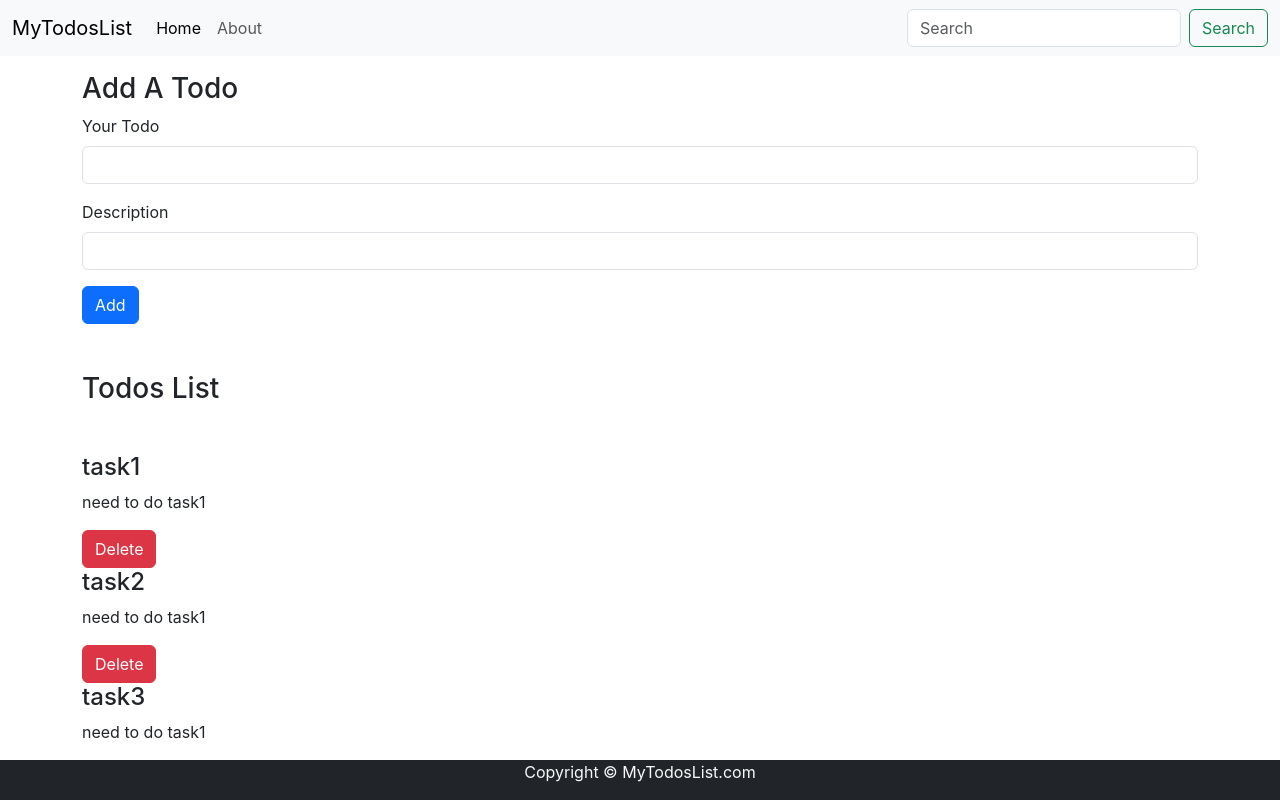
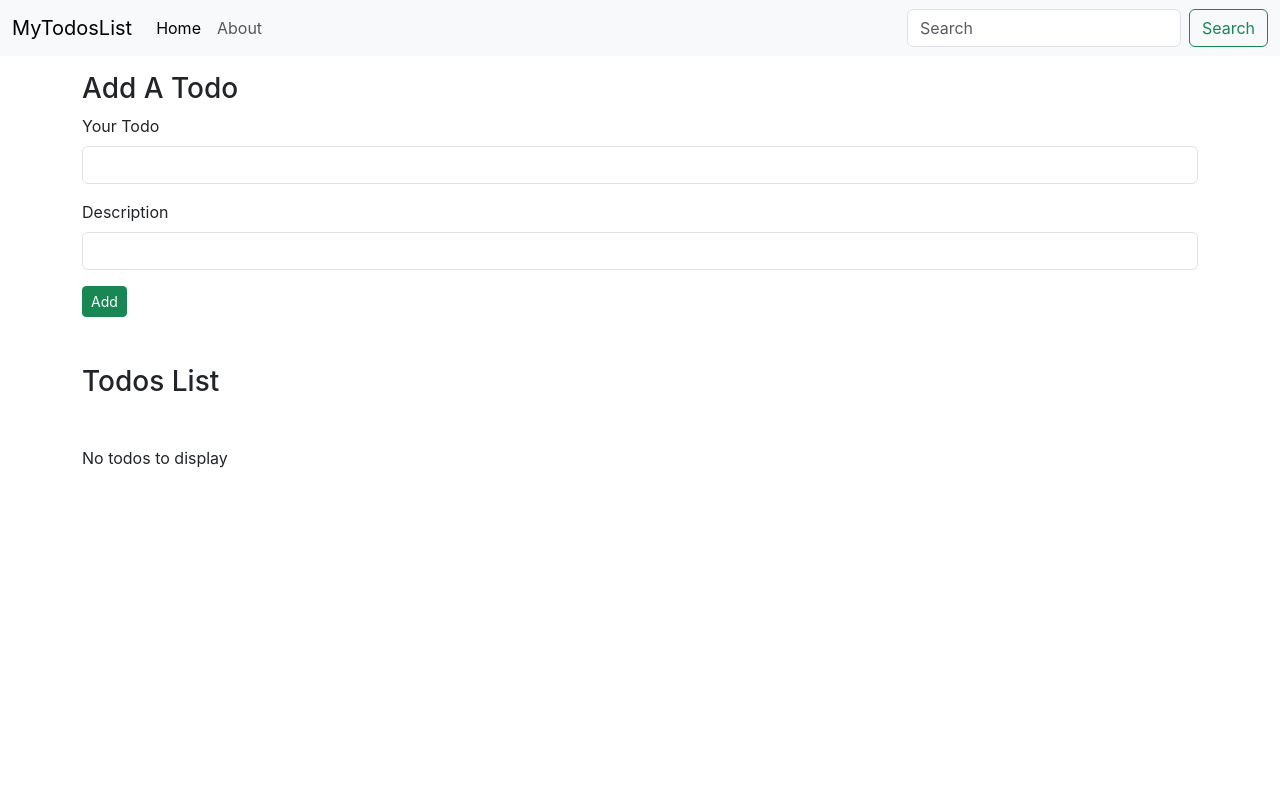
Before and after one commit to Renesa810/ToDo-List, a React (Create React App) app: page / in a window 1280 px wide. Shown: the top 800 px of the page. Built offline with nearby package versions, Linux system fonts and the light colour scheme.

Commit message:
adding new todo

```diff
--- a/src/App.js
+++ b/src/App.js
@@ -3,42 +3,59 @@ import Header from "./MyComponents/Header"
 import {Footer} from "./MyComponents/Footer"
 import {Todos} from "./MyComponents/Todos"
 import {AddTodo} from "./MyComponents/AddTodo"
-import { useState } from 'react';
+import { useState, useEffect, useEffectEvent } from 'react';
+import { cleanup } from '@testing-library/react';
 
 
 function App() {
+  let initTodo;
+  if(localStorage.getItem("todos")===null){
+    initTodo= [];
+  }
+  else{
+    initTodo=JSON.parse(localStorage.getItem("todos"));
+  }
+
+
   const onDelete = (todo)=>{
     console.log("I am ondelete of todo", todo);
 
     setTodos(todos.filter((e)=>{
       return e!==todo;
-    }))
+    }));
+    localStorage.setItem("todos", JSON.stringify(todos));
   }
 
-  const [todos, setTodos] = useState([
-    {
-      sno: 1,
-      title: "task1",
-      desc: "need to do task1"
-    },
-    {
-      sno: 2,
-      title: "task2",
-      desc: "need to do task1"
-    },
-    {
-      sno: 3,
-      title: "task3",
-      desc: "need to do task1"
+  const addTodo =(title, desc )=>{
+    console.log("i am adding a todo", title, desc)
+
+    let sno=1;
+    if(todos.length!=0){
+      sno= todos[todos.length-1].sno+1;
     }
 
-]);
+    const myTodo={
+      sno:sno,
+      title: title,
+      desc:desc
+    }
+
+    setTodos([...todos, myTodo]);
+
+    console.log(myTodo);
+  }
+
+  const [todos, setTodos] = useState(initTodo);
+   useEffect(()=> {
+      localStorage.setItem("todos", JSON.stringify(todos));
+    }, [todos])
+
 
 
   return (
     <>
       <Header title="MyTodosList"/>
-      <AddTodo/>
+      <AddTodo addTodo={addTodo}/>
       <Todos todos={todos} onDelete={onDelete}/>
       <Footer/>
     </>
--- a/src/MyComponents/AddTodo.js
+++ b/src/MyComponents/AddTodo.js
@@ -1,22 +1,37 @@
-import React from 'react'
+import React, { useState } from 'react'
 
-export const AddTodo = () => {
+export const AddTodo = (props) => {
+    const [title, setTitle] = useState("");
+    const [desc, setDesc] = useState("");
+
+    const submit = (e)=>{
+        e.preventDefault();
+        if(!title|| !desc){
+            alert("Title or Desc cannot be empty!!");
+        }
+        else{
+            props.addTodo(title, desc);
+            setTitle("");
+            setDesc("");
+        }
+    }
+
   return (
     <div className='container my-3'>
         <h3>
             Add A Todo
         </h3>
-        <form>
+        <form onSubmit={submit}>
             <div className="mb-3">
-                <label for="todoName" className="form-label"> Your Todo </label>
-                <input type="text" className="form-control" id="todoName" />
+                <label htmlFor="todoName" className="form-label"> Your Todo </label>
+                <input type="text" value={title} onChange={(e)=>{setTitle(e.target.value)}} className="form-control" id="todoName" />
             </div>
             <div className="mb-3">
-                <label for="desc" className="form-label"> Description </label>
-                <input type="text" className="form-control" id="desc"/>
+                <label htmlFor="desc" className="form-label"> Description </label>
+                <input type="text" value={desc} onChange={(e)=>{setDesc(e.target.value)}} className="form-control" id="desc"/>
             </div>
 
-            <button type="submit" className="btn btn-primary">Add</button>
+            <button type="submit" className="btn btn-sm btn-success">Add</button>
         </form>
 
     </div>
--- a/src/MyComponents/Footer.js
+++ b/src/MyComponents/Footer.js
@@ -3,7 +3,7 @@ import React from 'react'
 export const Footer = () => {
 
   let footerStyle   = {
-      position: "fixed",
+     // position: "relative",
       bottom: "0vh",
       width: "100%"
   }
--- a/src/MyComponents/Todos.js
+++ b/src/MyComponents/Todos.js
@@ -2,8 +2,12 @@ import React from 'react'
 import {TodoItem} from "./TodoItem"
 
 export const Todos = (props) => {
+    let myStyle={
+      minHeight: "70vh"
+    }
+
   return (
-    <div className="container">
+    <div className="container" style={myStyle}>
 
         <h3 className='my-5'>Todos List</h3>
         {props.todos.length===0? "No todos to display":
```
